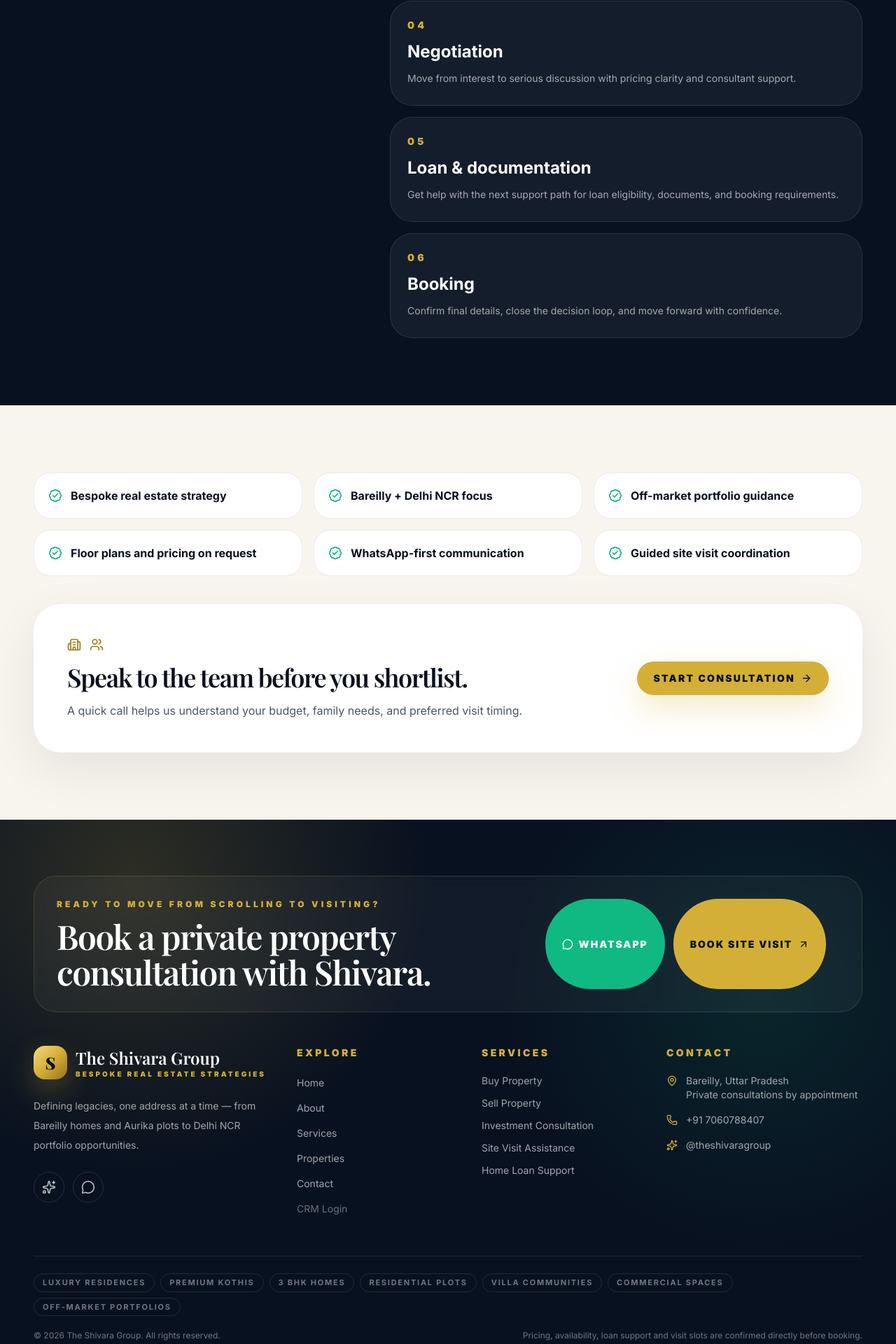
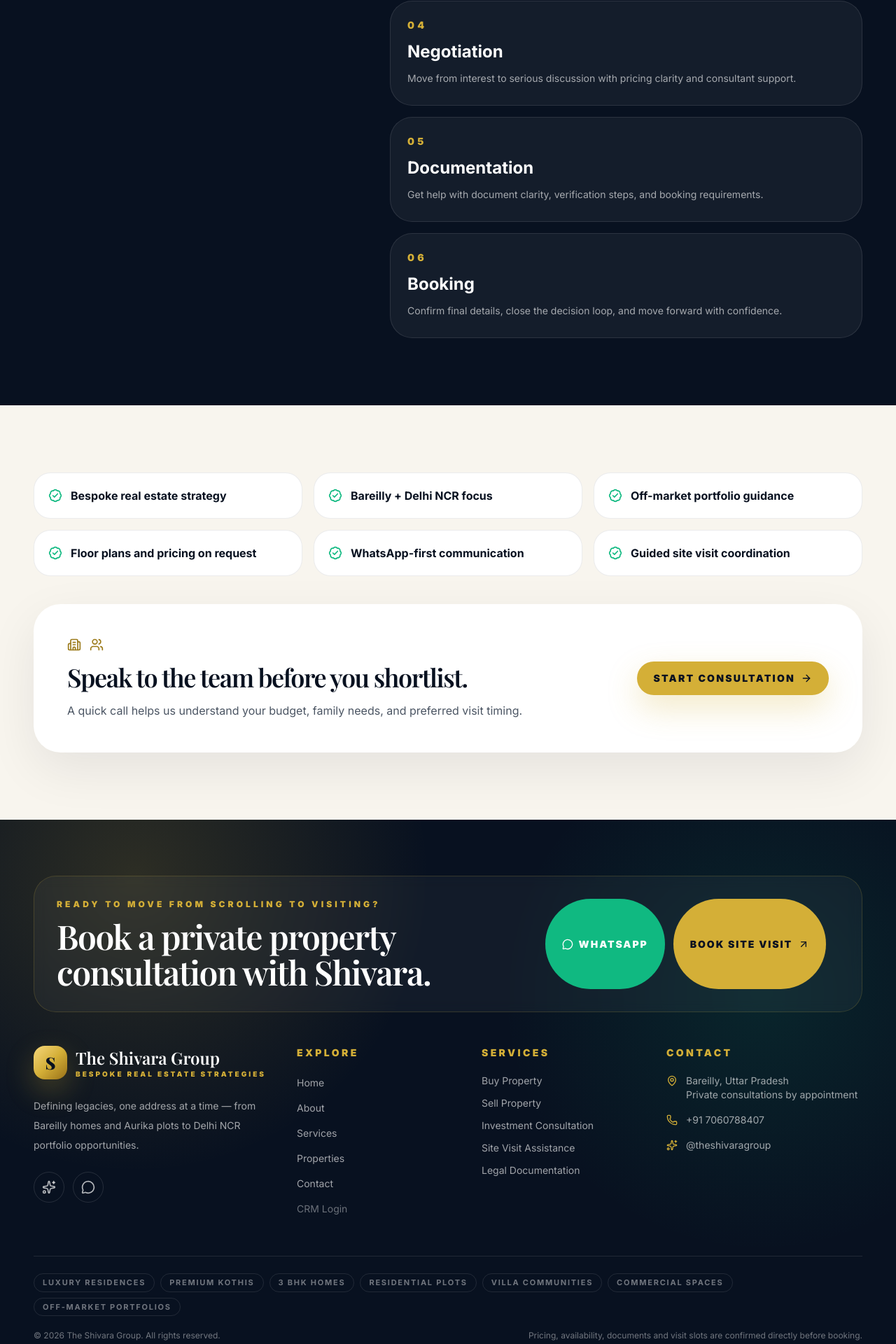
Before and after one commit to maniksahni/The-Shivara-Group, a Next.js app: page /about in a window 1280 px wide. Shown: the part 2949-4869 px from the top of the page at 70% size. Built offline with nearby package versions, Linux system fonts and the light colour scheme; a web font is replaced by a local one.

Commit message:
Remove loan references from public website

```diff
--- a/src/app/(website)/contact/page.tsx
+++ b/src/app/(website)/contact/page.tsx
@@ -4,7 +4,7 @@
 export const metadata: Metadata = {
   title: "Contact The Shivara Group | Real Estate Consultants in Bareilly",
   description:
-    "Contact The Shivara Group for property buying, selling, investment consultation, site visits, home loan support, and documentation assistance in Bareilly.",
+    "Contact The Shivara Group for property buying, selling, investment consultation, site visits, pricing clarity, and documentation assistance in Bareilly.",
   alternates: {
     canonical: "/contact",
   },
--- a/src/app/(website)/page.tsx
+++ b/src/app/(website)/page.tsx
@@ -96,11 +96,11 @@
             </h1>
             <p className="mt-2.5 max-w-[31rem] text-[14px] leading-[1.65] text-white/76 sm:mt-7 sm:max-w-2xl sm:text-xl sm:leading-8">
               Discover verified residential, commercial, and investment properties with expert
-              guidance, site visits, loan support, and complete documentation assistance.
+              guidance, site visits, pricing clarity, and complete documentation assistance.
             </p>
 
             <div className="mt-3 flex flex-wrap gap-1.5 sm:mt-6 sm:gap-2">
-              {["Verified properties", "Site visit support", "Loan assistance"].map((item) => (
+              {["Verified properties", "Site visit support", "Documentation help"].map((item) => (
                 <span
                   key={item}
                   className="inline-flex min-h-8 items-center gap-1.5 rounded-full border border-white/10 bg-white/[0.065] px-2.5 text-[10.5px] font-bold text-white/78 backdrop-blur sm:min-h-9 sm:px-3 sm:text-[11px]"
@@ -520,7 +520,7 @@
           <SectionHeader
             eyebrow="Property journey"
             title="A smoother path from requirement to final booking."
-            description="Every enquiry is guided through shortlisting, site visits, negotiation, loan support, documentation, and booking clarity."
+            description="Every enquiry is guided through shortlisting, site visits, negotiation, documentation, and booking clarity."
             dark
           />
           <div className="grid gap-4">
--- a/src/app/(website)/properties/[id]/PropertyExperienceClient.tsx
+++ b/src/app/(website)/properties/[id]/PropertyExperienceClient.tsx
@@ -1,7 +1,7 @@
 "use client";
 
-import { useMemo, useState } from "react";
-import { Calculator, CheckCircle2, Heart, IndianRupee, MapPinned, Share2, Star, TrendingUp } from "lucide-react";
+import { useState } from "react";
+import { CheckCircle2, FileCheck2, Heart, MapPinned, Share2, Star, TrendingUp } from "lucide-react";
 import type { PublicProperty } from "@/components/website/site-data";
 
 function parsePriceHint(price: string) {
@@ -22,18 +22,6 @@
 }) {
   const [activeImage, setActiveImage] = useState(0);
   const [saved, setSaved] = useState(false);
-  const [loanYears, setLoanYears] = useState(20);
-  const [interestRate, setInterestRate] = useState(8.75);
-  const [downPayment, setDownPayment] = useState(20);
-
-  const priceHint = parsePriceHint(property.price);
-  const loanAmount = priceHint * (1 - downPayment / 100);
-  const monthlyRate = interestRate / 12 / 100;
-  const months = loanYears * 12;
-  const emi = useMemo(() => {
-    if (!monthlyRate) return loanAmount / months;
-    return (loanAmount * monthlyRate * Math.pow(1 + monthlyRate, months)) / (Math.pow(1 + monthlyRate, months) - 1);
-  }, [loanAmount, monthlyRate, months]);
 
   const shareProperty = async () => {
     const shareData = {
@@ -107,7 +95,7 @@
                 ["Investment score", "8.7/10", TrendingUp],
                 ["Visit readiness", "High", CheckCircle2],
                 ["Buyer confidence", "Verified", Star],
-                ["Loan signal", "Eligible", IndianRupee],
+                ["Document clarity", "On request", FileCheck2],
               ].map(([label, value, Icon]) => (
                 <div key={label as string} className="rounded-3xl bg-[#F8F5EE] p-4">
                   <Icon className="h-5 w-5 text-[#9B7A19]" />
@@ -122,23 +110,26 @@
 
           <div className="rounded-[2.5rem] bg-[#081120] p-6 text-white shadow-[0_24px_70px_rgba(8,17,32,0.12)]">
             <div className="flex items-center gap-3">
-              <Calculator className="h-6 w-6 text-[#D4AF37]" />
+              <FileCheck2 className="h-6 w-6 text-[#D4AF37]" />
               <div>
                 <p className="text-xs font-black uppercase tracking-[0.24em] text-[#D4AF37]">
-                  Loan EMI estimate
+                  Verification checklist
                 </p>
                 <h2 className="font-[family-name:var(--font-playfair)] text-3xl font-semibold">
-                  ₹{Math.round(emi).toLocaleString("en-IN")} / month
+                  Confirm before booking
                 </h2>
               </div>
             </div>
-            <div className="mt-6 grid gap-4">
-              <Range label="Down payment" value={downPayment} min={10} max={60} suffix="%" onChange={setDownPayment} />
-              <Range label="Interest rate" value={interestRate} min={7} max={12} step={0.25} suffix="%" onChange={setInterestRate} />
-              <Range label="Tenure" value={loanYears} min={5} max={30} suffix=" yrs" onChange={setLoanYears} />
+            <div className="mt-6 grid gap-3">
+              {["Current pricing", "Inventory status", "Property documents", "Site visit slot"].map((item) => (
+                <div key={item} className="flex items-center gap-3 rounded-2xl border border-white/10 bg-white/[0.055] p-4">
+                  <CheckCircle2 className="h-5 w-5 text-[#10B981]" />
+                  <span className="font-bold text-white/82">{item}</span>
+                </div>
+              ))}
             </div>
             <p className="mt-4 text-xs leading-5 text-white/46">
-              EMI is an estimate only. Final loan terms depend on bank eligibility and verified pricing.
+              Final pricing, documents, availability, and visit details should be confirmed directly with The Shivara Group team.
             </p>
           </div>
 
@@ -160,42 +151,3 @@
     </section>
   );
 }
-
-function Range({
-  label,
-  value,
-  min,
-  max,
-  step = 1,
-  suffix,
-  onChange,
-}: {
-  label: string;
-  value: number;
-  min: number;
-  max: number;
-  step?: number;
-  suffix: string;
-  onChange: (value: number) => void;
-}) {
-  return (
-    <label className="block">
-      <span className="mb-2 flex justify-between text-xs font-black uppercase tracking-[0.16em] text-white/58">
-        {label}
-        <span className="text-[#F5D67B]">
-          {value}
-          {suffix}
-        </span>
-      </span>
-      <input
-        type="range"
-        min={min}
-        max={max}
-        step={step}
-        value={value}
-        onChange={(event) => onChange(Number(event.target.value))}
-        className="w-full accent-[#D4AF37]"
-      />
-    </label>
-  );
-}
--- a/src/app/(website)/properties/page.tsx
+++ b/src/app/(website)/properties/page.tsx
@@ -143,7 +143,7 @@
             </h2>
             <p className="mt-5 text-sm leading-8 text-[#4B5563]">
               This catalog is designed for premium discovery. Final pricing, official inventory,
-              payment plans, maps, and loan support should be confirmed by The Shivara Group team.
+              payment plans, maps, and documentation support should be confirmed by The Shivara Group team.
             </p>
           </div>
           <div className="grid gap-3 sm:grid-cols-2">
--- a/src/components/website/Footer.tsx
+++ b/src/components/website/Footer.tsx
@@ -153,10 +153,7 @@
           </div>
           <div className="flex flex-col justify-between gap-3 text-xs text-white/42 sm:flex-row">
             <p>© {year} The Shivara Group. All rights reserved.</p>
-            <p>
-              Pricing, availability, loan support and visit slots are confirmed directly before
-              booking.
-            </p>
+            <p>Pricing, availability, documents and visit slots are confirmed directly before booking.</p>
           </div>
         </div>
       </div>
--- a/src/components/website/PropertyMatchFinder.tsx
+++ b/src/components/website/PropertyMatchFinder.tsx
@@ -91,7 +91,7 @@
     helper: "Choose one or more. We’ll include it in your CRM enquiry.",
     icon: ShieldCheck,
     multi: true,
-    options: ["Site visit", "Loan", "Documentation", "Investment advice", "Price negotiation"],
+    options: ["Site visit", "Documentation", "Investment advice", "Price negotiation", "Booking guidance"],
   },
 ];
 
--- a/src/components/website/site-data.ts
+++ b/src/components/website/site-data.ts
@@ -6,7 +6,7 @@
   tagline: "Bespoke Real Estate Strategies",
   brandLine: "Defining Legacies, One Address at a Time.",
   description:
-    "Find verified residential, commercial, and investment properties in Bareilly with The Shivara Group. Get expert property consultation, site visits, loan support, and documentation assistance.",
+    "Find verified residential, commercial, and investment properties in Bareilly with The Shivara Group. Get expert property consultation, site visits, pricing clarity, and documentation assistance.",
   phone: "+91 7060788407",
   phoneHref: "tel:+917060788407",
   whatsapp: "917060788407",
@@ -53,8 +53,8 @@
     text: "Move from Instagram browsing to a confirmed visit with a dedicated consultant and clear next steps.",
   },
   {
-    title: "Loan & Documentation Support",
-    text: "After shortlisting, the team can help you understand loan, paperwork, and booking-stage requirements.",
+    title: "Documentation Support",
+    text: "After shortlisting, the team can help you understand paperwork, verification, and booking-stage requirements.",
   },
 ];
 
@@ -129,12 +129,6 @@
     description:
       "Schedule guided visits for homes, plots, villas, and premium projects with clear next steps after every walkthrough.",
     cta: "Book site visit",
-  },
-  {
-    title: "Home Loan Support",
-    description:
-      "Get connected to the right loan support path after property selection and eligibility discussion.",
-    cta: "Ask loan help",
   },
   {
     title: "Legal Documentation",
@@ -241,7 +235,7 @@
   "Shortlisted options, not random spam",
   "Guided site visits",
   "Pricing and inventory confirmation",
-  "Loan and documentation support path",
+  "Documentation support path",
   "Dedicated consultant follow-up",
 ];
 
@@ -264,7 +258,6 @@
 ];
 
 export const partnerPlaceholders = [
-  "Home loan guidance available on request",
   "Documentation support after property selection",
   "Instagram-led portfolio highlights available",
   "Private consultations available by appointment",
@@ -293,8 +286,8 @@
   },
   {
     step: "05",
-    title: "Loan & documentation",
-    text: "Get help with the next support path for loan eligibility, documents, and booking requirements.",
+    title: "Documentation",
+    text: "Get help with document clarity, verification steps, and booking requirements.",
   },
   {
     step: "06",
@@ -339,11 +332,6 @@
     question: "Which locations do you cover?",
     answer:
       "The official Instagram bio confirms Bareilly and Delhi NCR. Public posts also reference Bareilly, Rajendar Nagar, Noida, Greater Noida, and Yamuna Expressway opportunities.",
-  },
-  {
-    question: "Do you provide home loan assistance?",
-    answer:
-      "The site includes loan assistance as a consultation CTA. Final partners and eligibility checks should be confirmed manually by the business team.",
   },
   {
     question: "Do you handle documentation?",
```
Also changed, not shown: src/app/(website)/services/page.tsx (+4 -5 lines).
